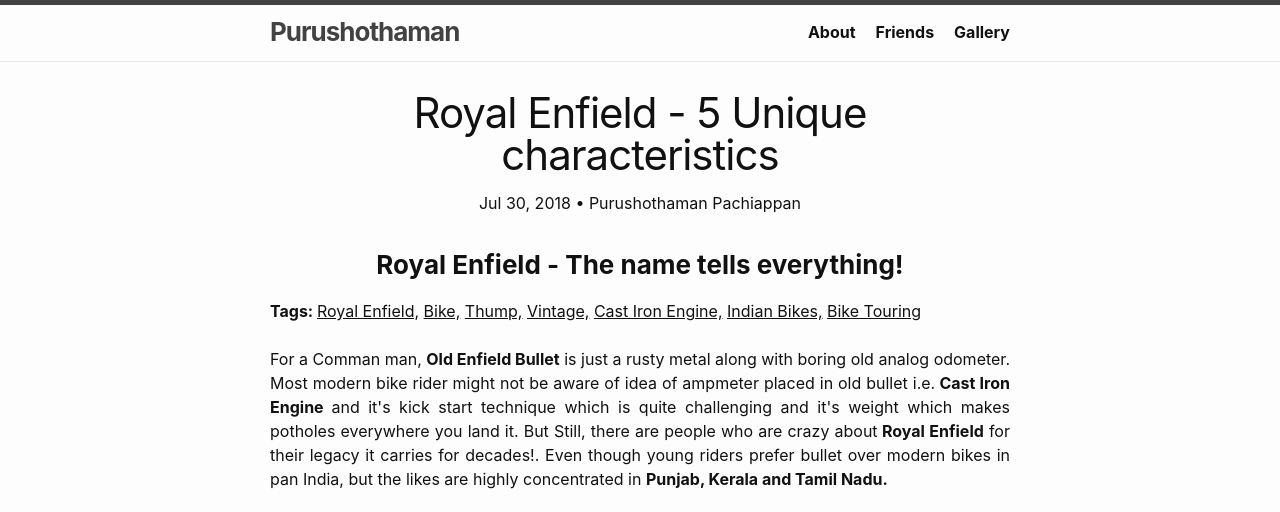
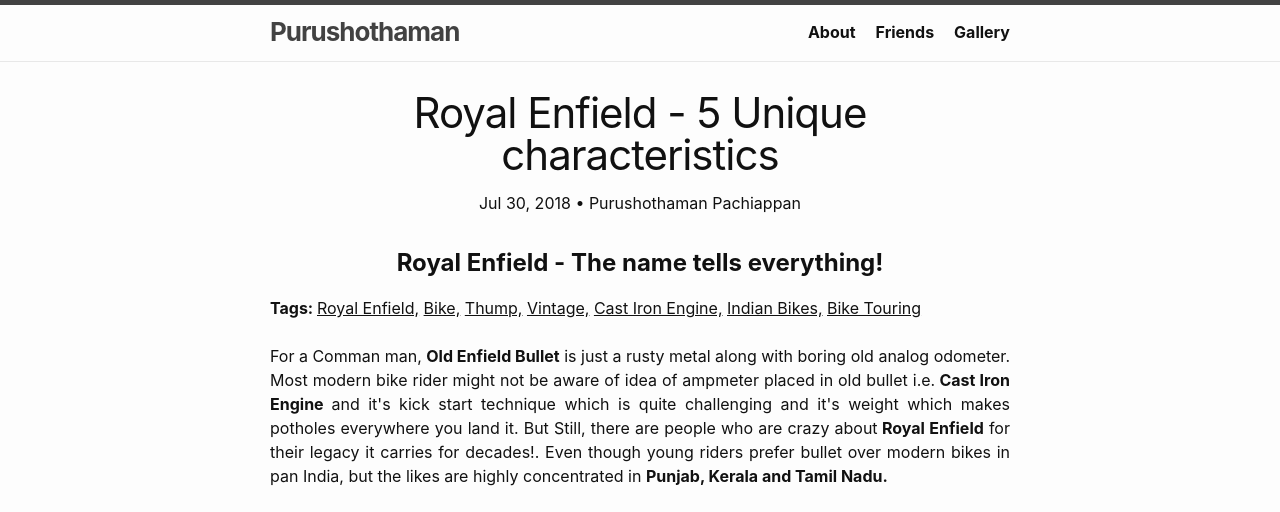
Before and after one commit to purushothblog/purushothblog.github.io, a Jekyll site: the page built from _posts/2018-07-31-royal-enfield-it-is-not-for-everyone.html, in a window 1280 px wide. Shown: the top 512 px of the page. Built offline with Jekyll 4.4.1, drawn with Linux system fonts in a browser that asks for light colours; comment, search, counter and statistics services are not loaded; grey boxes are pictures that could not be loaded.

Commit message:
h1 in post

```diff
--- a/_posts/2018-07-31-royal-enfield-it-is-not-for-everyone.html
+++ b/_posts/2018-07-31-royal-enfield-it-is-not-for-everyone.html
@@ -15,7 +15,7 @@
 - Bike Touring
 ---
 
-<h3><b><center>{{ page.description }} </center></b></h3>
+<h1><b><center>{{ page.description }} </center></b></h1>
 <div> <b> Tags: </b>{% for tag in page.tags %} <u>{{ tag }}</u>{% endfor %}</div>
 <br>
 <div style="text-align: justify;
```
